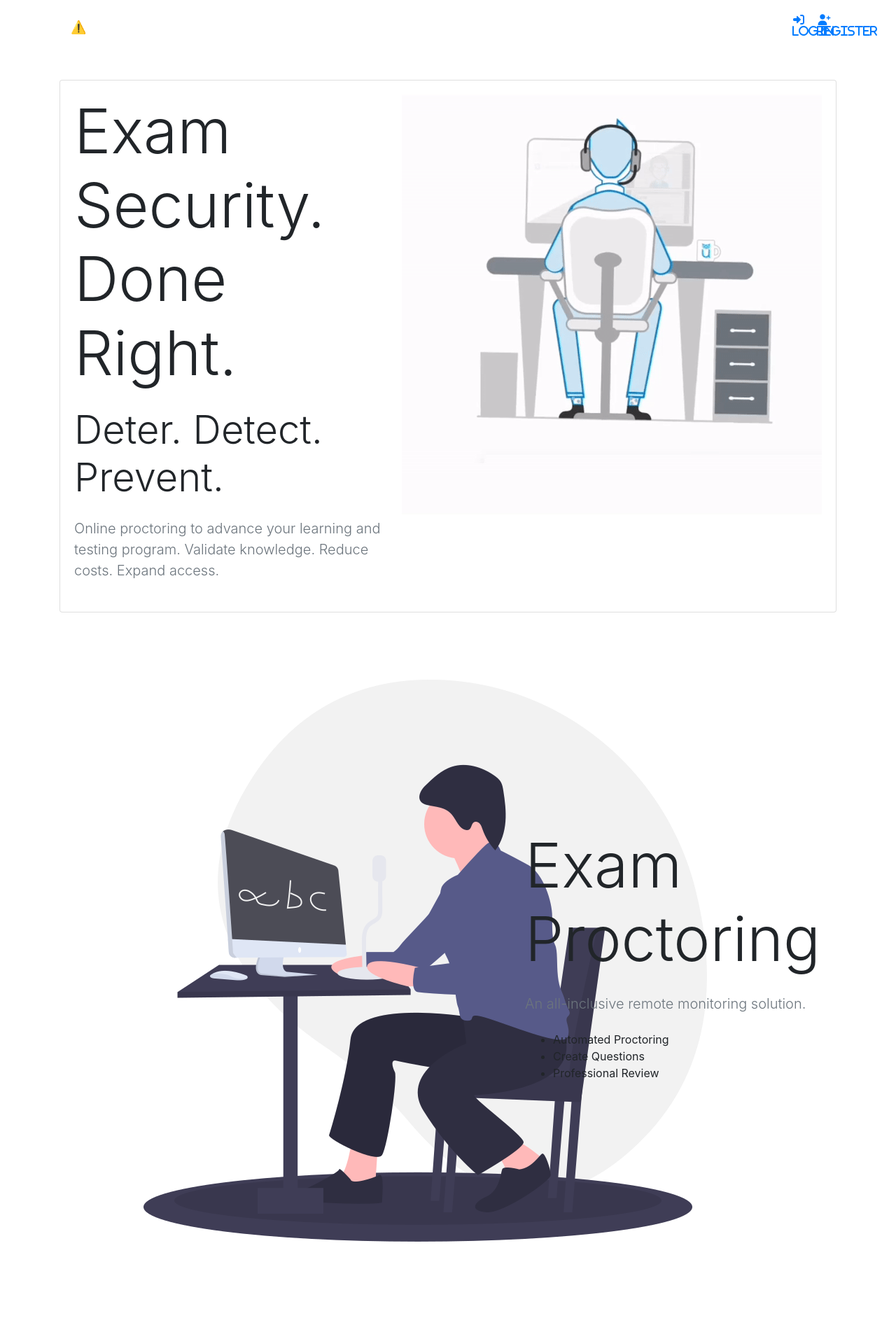
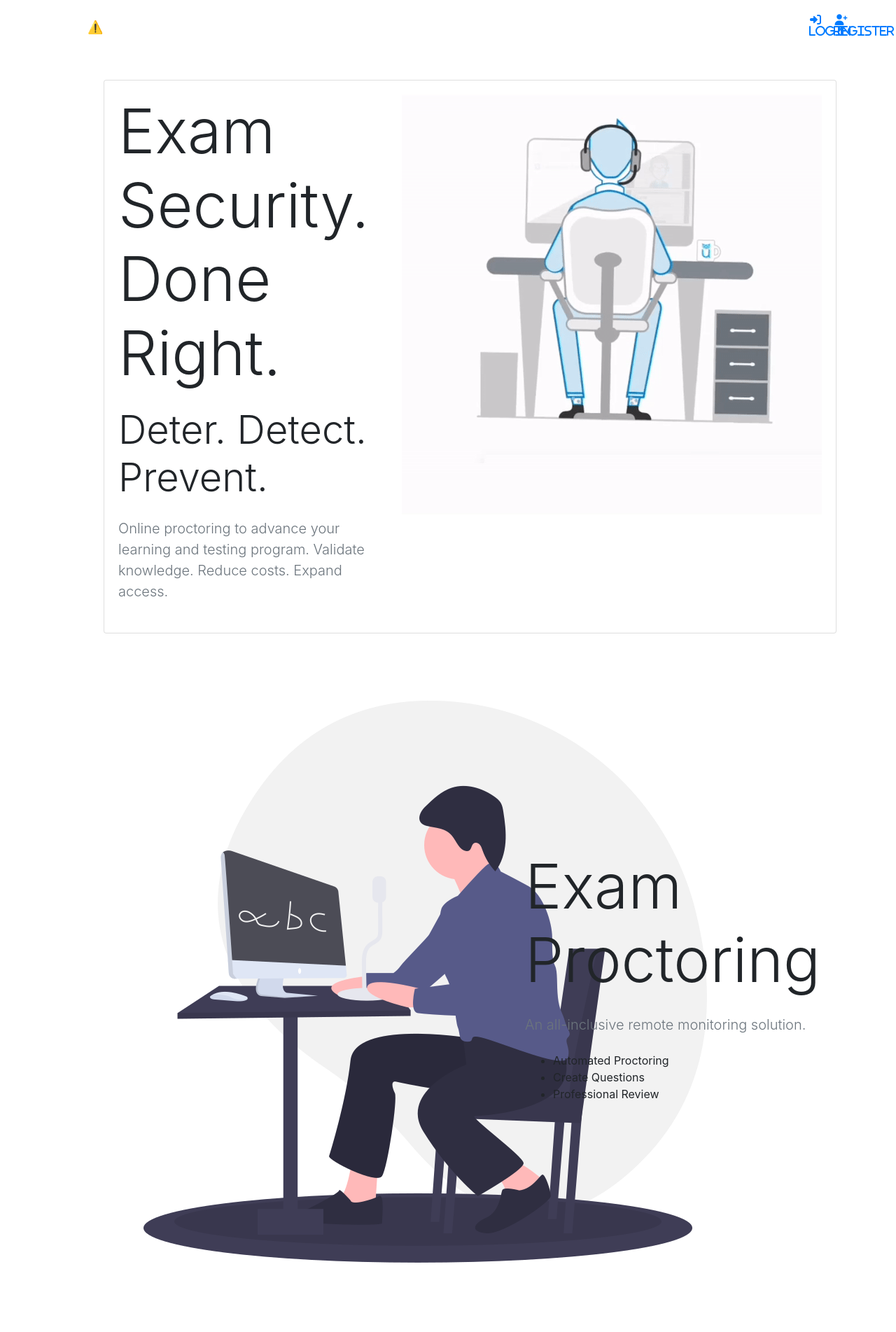
Before and after one commit to samipthapa/anti-cheat-exam-proctoring-system, a Flask app: page / in a window 1280 px wide. Shown: the top 1903 px of the page at 70% size. Run offline with Flask 2, Linux system fonts and the light colour scheme; parts of the project's set-up code (start-up, migrations or seed data) failed here and were passed over; some libraries are stand-ins or nearby versions.

Commit message:
ui changes

```diff
--- a/templates/includes/_navbar.html
+++ b/templates/includes/_navbar.html
@@ -1,7 +1,7 @@
 <script src="{{ url_for('static', filename='volt/vendor/sweetalert2/dist/sweetalert2.all.min.js') }}"></script>
 <script src="https://unpkg.com/@lottiefiles/lottie-player@latest/dist/lottie-player.js"></script>
 <header class="header-global">
-  <nav id="navbar-main" class="navbar navbar-main navbar-expand-lg navbar-theme-primary bg-white fixed-top">
+  <nav id="navbar-main" class="navbar navbar-main navbar-expand-lg navbar-theme-primary bg-white fixed-top ml-5">
     <div class="container">
       <a class="navbar-brand" href="/"><span style="font-size:18px;"><lottie-player
             src="https://assets1.lottiefiles.com/packages/lf20_wEt2nn.json" background="transparent" speed="1"
--- a/templates/index.html
+++ b/templates/index.html
@@ -5,7 +5,7 @@
 
 <head>
   <div class="container">
-    <div class="row justify-content-between align-items-center">
+    <div class="row justify-content-between align-items-center ml-5">
       <div class="col">
         <div class="card">
           <div class="row card-body">
@@ -31,7 +31,7 @@
         </div>
       </div>
 
-      <div class="row align-items-center my-large">
+      <div class="row align-items-center my-large mb-5">
         <div class="col-md-6">
           <div id="platform-exam_proctoring" class="platform-animation">
             <img class="mb-3 mt-3" src="/static/e16.png" alt="">
@@ -74,6 +74,19 @@
         </div>
         </div> -->
 
+      <div class="row align-items-center my-large ml-5">
+        <div class="col-md-6 order-md-2 offset-lg-1 ">
+          <img class="mb-3 mt-3" src="/static/admin-dashboard-1.png" alt="">
+        </div>
+        <div class="col-md-6 col-lg-5 order-md-1">
+          <h1 class="display-2 mb-4">Admin Dashboard</h1>
+          <p class="lead mb-4 text-muted">Create global settings and usage reports that give you actionable information
+            by department, school or institution. Filter activity and reporting by course, test-taker, or exam.</p>
+          <p class="lead mb-4 text-muted">Manage exam parameters, computer requirements, account information, faculty
+            controls, and Gradebook settings.</p>
+        </div>
+      </div>
+
       <div class="row align-items-center">
         <div class="col-md-6">
           <div id="platform-data_analytics" class="platform-animation mb-3 mt-3">
@@ -92,18 +105,7 @@
         </div>
       </div>
 
-      <div class="row align-items-center my-large">
-        <div class="col-md-6 order-md-2 offset-lg-1 ">
-          <img class="mb-3 mt-3" src="/static/admin-dashboard-1.png" alt="">
-        </div>
-        <div class="col-md-6 col-lg-5 order-md-1">
-          <h1 class="display-2 mb-4">Admin Dashboard</h1>
-          <p class="lead mb-4 text-muted">Create global settings and usage reports that give you actionable information
-            by department, school or institution. Filter activity and reporting by course, test-taker, or exam.</p>
-          <p class="lead mb-4 text-muted">Manage exam parameters, computer requirements, account information, faculty
-            controls, and Gradebook settings.</p>
-        </div>
-      </div>
+
 
 
     </div>
--- a/templates/layout.html
+++ b/templates/layout.html
@@ -49,7 +49,7 @@
 
   <script src="https://cdnjs.cloudflare.com/ajax/libs/popper.js/1.14.7/umd/popper.min.js"></script>
   <script src="https://stackpath.bootstrapcdn.com/bootstrap/4.3.1/js/bootstrap.min.js"></script>
-  <footer id="sticky-footer" class="py-4">
+  <footer id="sticky-footer">
 </footer>
 </body>
 </html>
```
